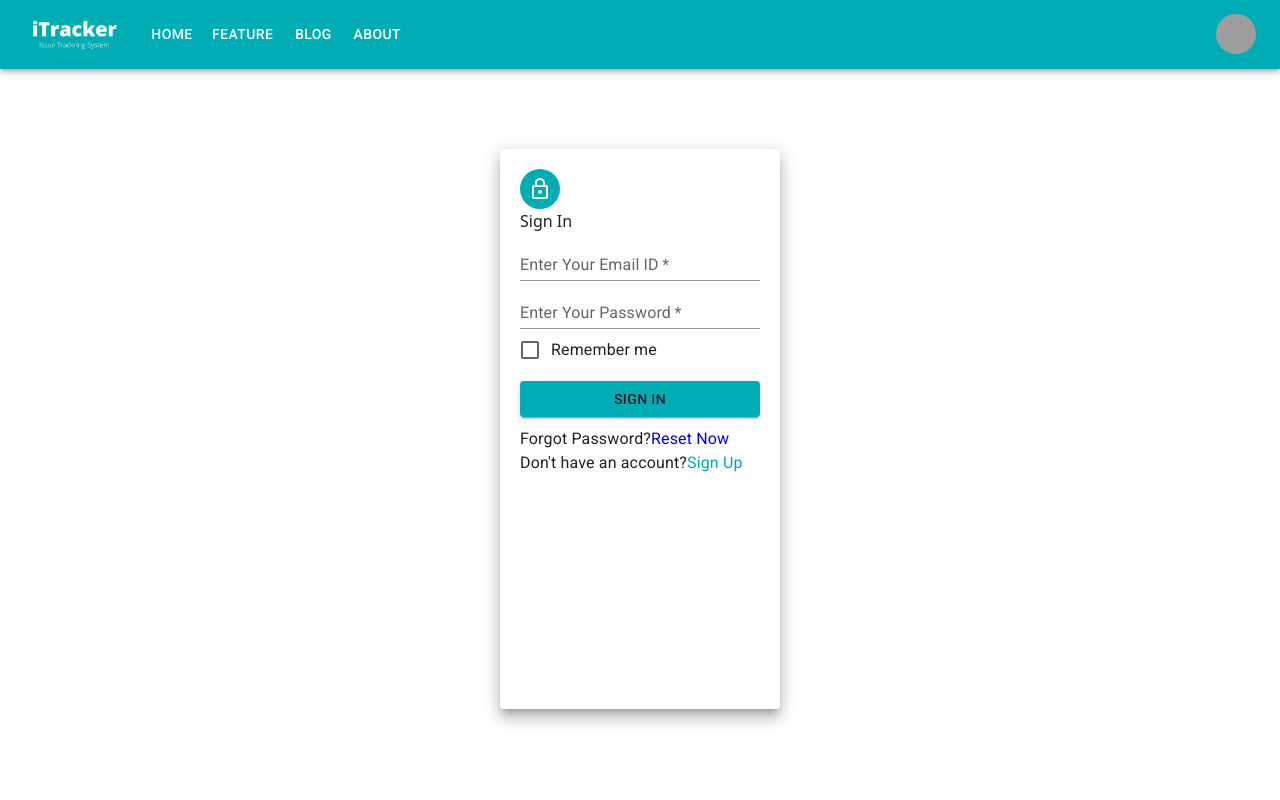
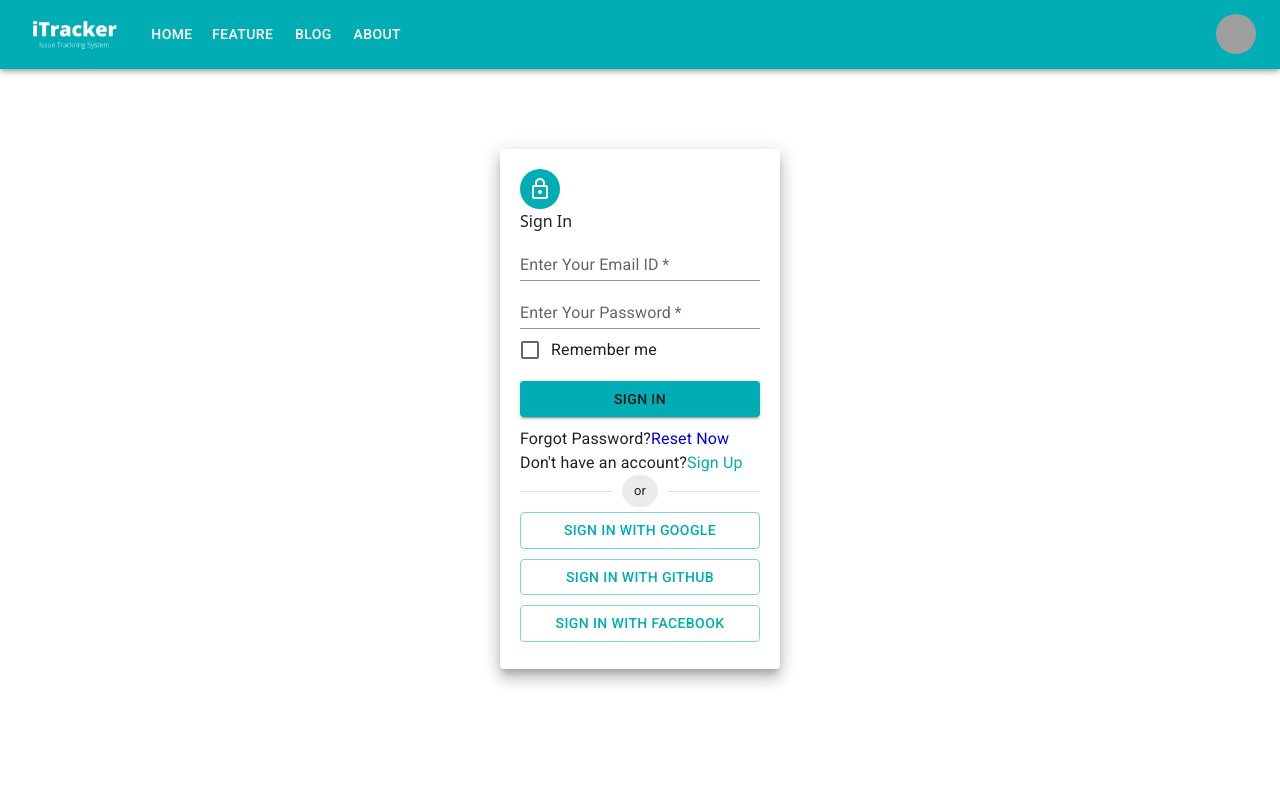
Before and after one commit to md-najmul-haque/itracker, a React (Create React App) app: page /singin in a window 1280 px wide. Shown: the top 800 px of the page. Built offline with nearby package versions, Linux system fonts and the light colour scheme; grey boxes are pictures that could not be loaded.

Commit message:
social button added

```diff
--- a/src/Pages/SignIn/SingIn.tsx
+++ b/src/Pages/SignIn/SingIn.tsx
@@ -1,5 +1,5 @@
 import React from 'react';
-import { Avatar, Button, Checkbox, FormControlLabel, Grid, Link, Paper, TextField, Typography } from '@mui/material';
+import { Avatar, Button, Checkbox, Chip, Divider, FormControlLabel, Grid, Link, Paper, TextField, Typography } from '@mui/material';
 import LockOutlinedIcon from '@mui/icons-material/LockOutlined';
 import { Label } from '@mui/icons-material';
 
@@ -8,7 +8,7 @@ const SingIn = () => {
 
     const paperStyle = {
         padding: 20,
-        height: '70vh',
+        height: '65vh',
         width: 280,
         margin: '80px auto'
 
@@ -21,6 +21,9 @@ const SingIn = () => {
         margin: '10px auto'
     }
 
+    const socialButtonStyle = {
+        margin: '5px auto'
+    }
     return (
         <div>
             <Grid>
@@ -47,6 +50,13 @@ const SingIn = () => {
                                 {'Sign Up'}
                             </Link>
                         </Typography>
+                        <Divider>
+                            <Chip label="or" />
+                        </Divider>
+                        <Button type='submit' variant="outlined" color="primary" fullWidth style={socialButtonStyle}>Sign In with Google</Button>
+                        <Button type='submit' variant="outlined" color="primary" fullWidth style={socialButtonStyle}>Sign In with Github</Button>
+                        <Button type='submit' variant="outlined" color="primary" fullWidth style={socialButtonStyle}>Sign In with Facebook</Button>
+
                     </Grid>
                 </Paper>
             </Grid>
```
